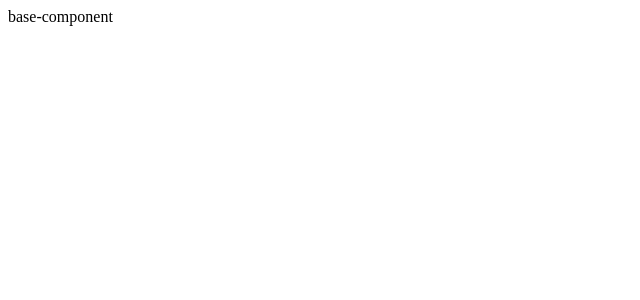
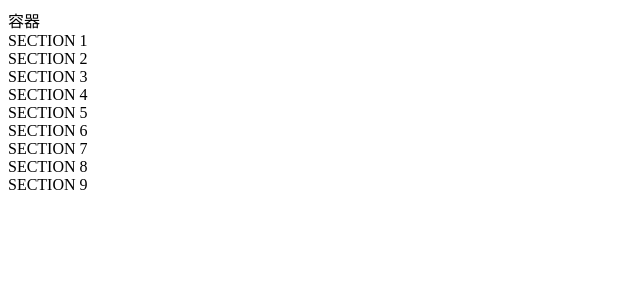
Before and after one commit to robben5566/191024, an Angular app: page / in a window 1280 px wide. Shown: the top 300 px of the page, without its empty margins (0-640 px from the left). Built offline with nearby package versions, Linux system fonts and the light colour scheme.

Commit message:
add home c

```diff
--- a/src/app/app-routing.module.ts
+++ b/src/app/app-routing.module.ts
@@ -1,10 +1,12 @@
-import { NgModule } from '@angular/core';
-import { Routes, RouterModule } from '@angular/router';
+import { NgModule } from "@angular/core";
+import { Routes, RouterModule } from "@angular/router";
+import { BaseLayoutComponent } from "./base-layout/base-layout.component";
+import { HomeComponent } from "./home/home.component";
 
-const routes: Routes = [];
+const routes: Routes = [{ path: "", component: HomeComponent }];
 
 @NgModule({
   imports: [RouterModule.forRoot(routes)],
   exports: [RouterModule]
 })
-export class AppRoutingModule { }
+export class AppRoutingModule {}
--- a/src/app/app.module.ts
+++ b/src/app/app.module.ts
@@ -4,11 +4,13 @@
 import { AppRoutingModule } from './app-routing.module';
 import { AppComponent } from './app.component';
 import { BaseLayoutComponent } from './base-layout/base-layout.component';
+import { HomeComponent } from './home/home.component';
 
 @NgModule({
   declarations: [
     AppComponent,
-    BaseLayoutComponent
+    BaseLayoutComponent,
+    HomeComponent
   ],
   imports: [
     BrowserModule,
--- a/src/app/base-layout/base-layout.component.html
+++ b/src/app/base-layout/base-layout.component.html
@@ -1,5 +1,6 @@
 <header></header>
 <div class="container">
-  base-component
+  容器
+  <router-outlet></router-outlet>
 </div>
 <footer></footer>
--- /dev/null
+++ b/src/app/home/home.component.html
@@ -0,0 +1,9 @@
+<section>SECTION 1</section>
+<section>SECTION 2</section>
+<section>SECTION 3</section>
+<section>SECTION 4</section>
+<section>SECTION 5</section>
+<section>SECTION 6</section>
+<section>SECTION 7</section>
+<section>SECTION 8</section>
+<section>SECTION 9</section>
--- /dev/null
+++ b/src/app/home/home.component.ts
@@ -0,0 +1,15 @@
+import { Component, OnInit } from '@angular/core';
+
+@Component({
+  selector: 'app-home',
+  templateUrl: './home.component.html',
+  styleUrls: ['./home.component.css']
+})
+export class HomeComponent implements OnInit {
+
+  constructor() { }
+
+  ngOnInit() {
+  }
+
+}
```
Also changed, not shown: src/app/home/home.component.css (added), 1 other file (tests, documents, lock files or other folders).
